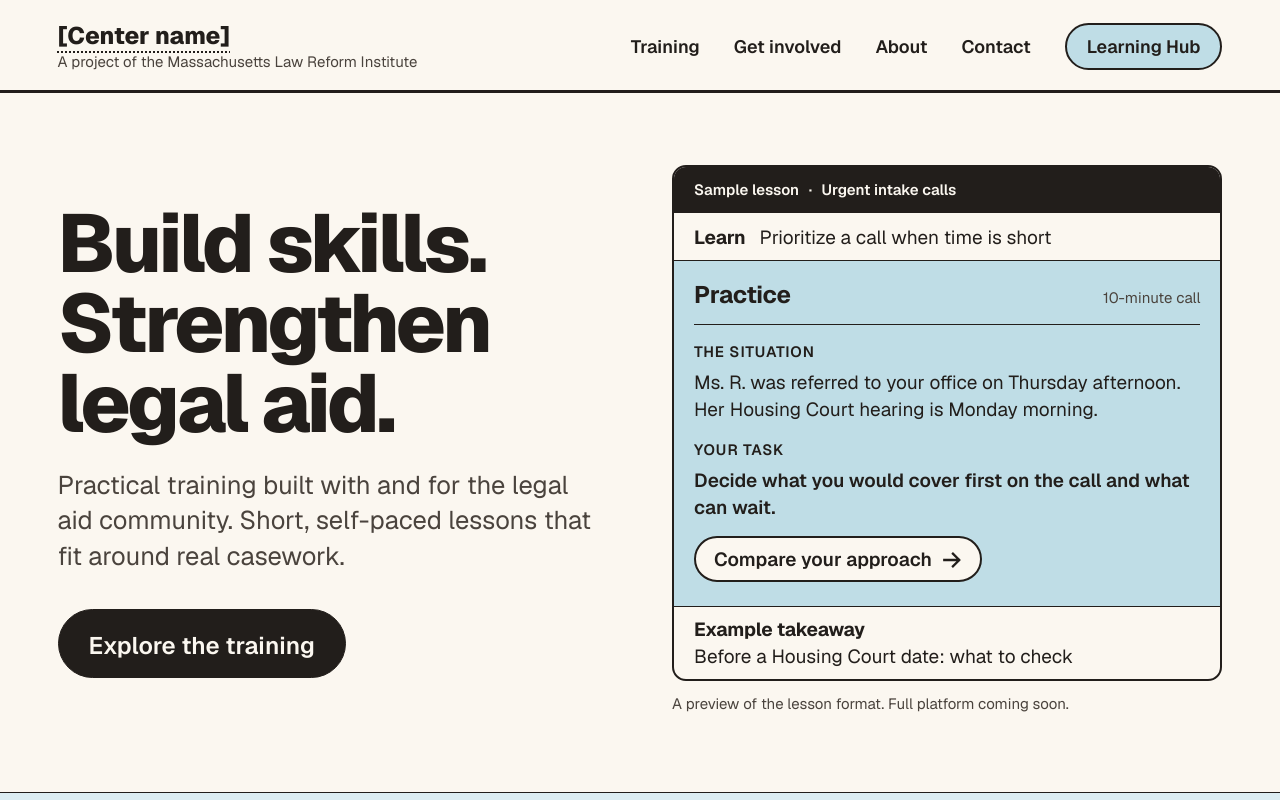
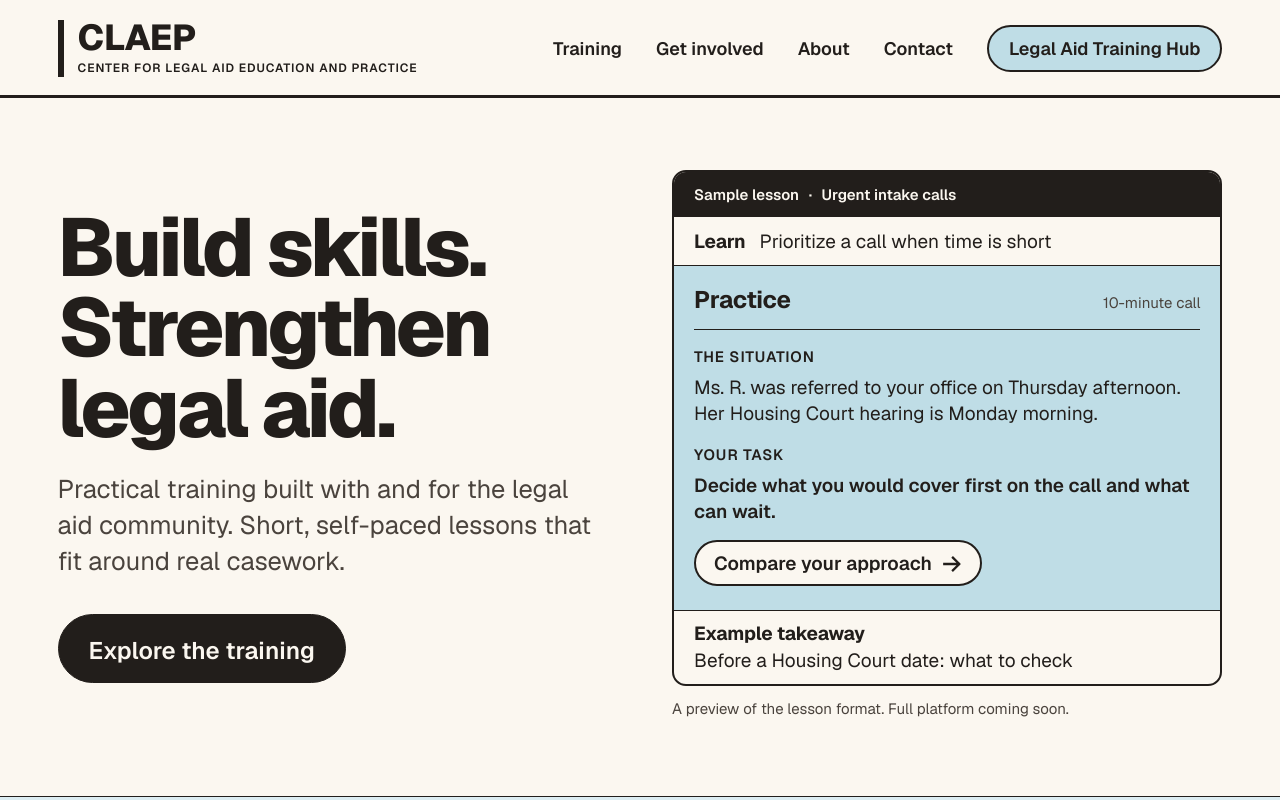
Before and after one commit to mcreed-mlri/public-site, a plain HTML site: page index.html in a window 1280 px wide. Shown: the top 800 px of the page. Drawn offline with Linux system fonts and the light colour scheme.

Commit message:
Add center and hub names, and a CLAEP header lockup
Center for Legal Aid Education and Practice (CLAEP) replaces the name placeholder. The Learning Hub is now the Legal Aid Training Hub. The header becomes a two-line typographic lockup so the nav fits on one row. README and PRODUCT record the names.

Co-authored-by: Cursor <cursoragent@cursor.com>

```diff
--- a/css/site.css
+++ b/css/site.css
@@ -76,17 +76,29 @@ a { color: inherit; }
   gap: 0.75rem 2rem;
   padding: 1.25rem 0 1.125rem;
 }
+/* Typographic lockup standing in for a logo: a heavy ink bar, the acronym set
+   large and tight, the full name small in tracked capitals. Replace the whole
+   block with the real mark when the design firm delivers it. */
+.lockup {
+  padding-left: 0.875rem;
+  border-left: 6px solid var(--letter);
+}
 .wordmark {
   display: block;
   font-weight: var(--w-black);
-  font-size: var(--title);
-  line-height: 1.3;
+  font-size: 2.25rem;
+  line-height: 1;
+  letter-spacing: -0.01em;
   text-decoration: none;
 }
 .mast-note {
-  font-size: var(--text-note);
-  line-height: 1.4;
-  color: var(--letter-2);
+  margin-top: 0.3125rem;
+  font-size: 0.75rem;
+  font-weight: var(--w-bold);
+  line-height: 1.3;
+  letter-spacing: 0.08em;
+  text-transform: uppercase;
+  color: var(--letter);
 }
 
 .site-nav ul {
--- a/index.html
+++ b/index.html
@@ -3,8 +3,8 @@
 <head>
   <meta charset="utf-8">
   <meta name="viewport" content="width=device-width, initial-scale=1">
-  <title>[Center name]</title>
-  <meta name="description" content="Practical training for legal aid. Short, self-paced lessons that fit around real casework.">
+  <title>CLAEP | Center for Legal Aid Education and Practice</title>
+  <meta name="description" content="The Center for Legal Aid Education and Practice (CLAEP) offers practical training for legal aid. Short, self-paced lessons that fit around real casework.">
   <!-- Sketch only: remove this line at launch so search engines can index the site. -->
   <meta name="robots" content="noindex, nofollow">
   <meta name="theme-color" content="#fbf7f0">
@@ -20,9 +20,9 @@
   <header class="site-header">
     <div class="wrap">
       <div class="mast">
-        <div>
-          <a class="wordmark" href="/"><span data-todo>[Center name]</span></a>
-          <div class="mast-note">A project of the Massachusetts Law Reform Institute</div>
+        <div class="lockup">
+          <a class="wordmark" href="/" aria-label="CLAEP, Center for Legal Aid Education and Practice">CLAEP</a>
+          <div class="mast-note">Center for Legal Aid Education and Practice</div>
         </div>
         <nav class="site-nav" aria-label="Main">
           <ul>
@@ -30,7 +30,7 @@
             <li><a href="#involved">Get involved</a></li>
             <li><a href="#about">About</a></li>
             <li><a href="#contact">Contact</a></li>
-            <li><a class="hub-link" href="https://lms-discovery.vercel.app/login/">Learning Hub</a></li>
+            <li><a class="hub-link" href="https://lms-discovery.vercel.app/login/">Legal Aid Training Hub</a></li>
           </ul>
         </nav>
       </div>
@@ -113,7 +113,7 @@
           <li><a href="#contact"><b>Learners</b><span>Explore who the training is for.<svg class="arrow" viewBox="0 0 44 44" fill="none" stroke="currentColor" stroke-width="5" stroke-linecap="square" aria-hidden="true"><path d="M5 22h32M24 8l14 14-14 14"/></svg></span></a></li>
           <li><a href="#contact"><b>Legal aid supervisors</b><span>Share what your team needs.<svg class="arrow" viewBox="0 0 44 44" fill="none" stroke="currentColor" stroke-width="5" stroke-linecap="square" aria-hidden="true"><path d="M5 22h32M24 8l14 14-14 14"/></svg></span></a></li>
           <li><a href="#contact"><b>Faculty and contributors</b><span>Help shape the training.<svg class="arrow" viewBox="0 0 44 44" fill="none" stroke="currentColor" stroke-width="5" stroke-linecap="square" aria-hidden="true"><path d="M5 22h32M24 8l14 14-14 14"/></svg></span></a></li>
-          <li><a href="#contact"><b>Funders and partners</b><span>Learn about the center’s purpose.<svg class="arrow" viewBox="0 0 44 44" fill="none" stroke="currentColor" stroke-width="5" stroke-linecap="square" aria-hidden="true"><path d="M5 22h32M24 8l14 14-14 14"/></svg></span></a></li>
+          <li><a href="#contact"><b>Funders and partners</b><span>Learn about CLAEP’s purpose.<svg class="arrow" viewBox="0 0 44 44" fill="none" stroke="currentColor" stroke-width="5" stroke-linecap="square" aria-hidden="true"><path d="M5 22h32M24 8l14 14-14 14"/></svg></span></a></li>
         </ul>
       </div>
     </section>
@@ -122,7 +122,8 @@
       <div class="wrap closing">
         <section id="about" aria-labelledby="about-h">
           <h2 id="about-h">About</h2>
-          <p><span data-todo>[Center name]</span> is a project of the <a href="https://www.mlri.org/">Massachusetts Law Reform Institute</a> (MLRI), built with and for the legal aid community.</p>
+          <p>The Center for Legal Aid Education and Practice (CLAEP) is a project of the <a href="https://www.mlri.org/">Massachusetts Law Reform Institute</a> (MLRI), built with and for the legal aid community.</p>
+          <p>CLAEP’s online learning platform is the Legal Aid Training Hub, or Training Hub for short.</p>
         </section>
         <section id="contact" aria-labelledby="contact-h">
           <h2 id="contact-h">Contact</h2>
```
Also changed, not shown: 2 other files.
